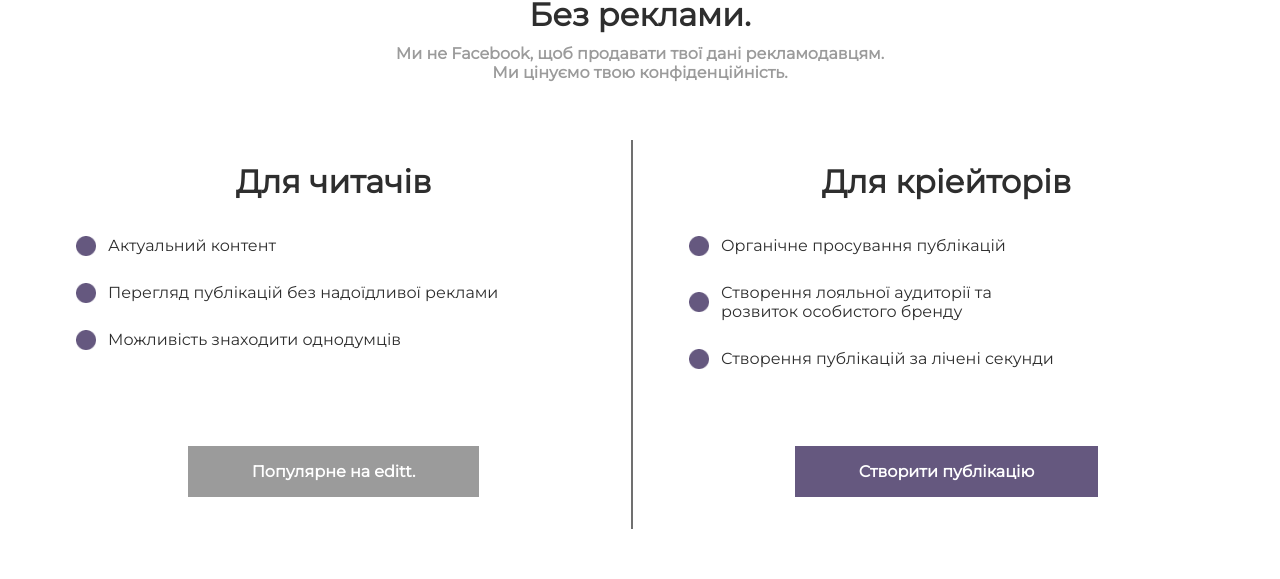
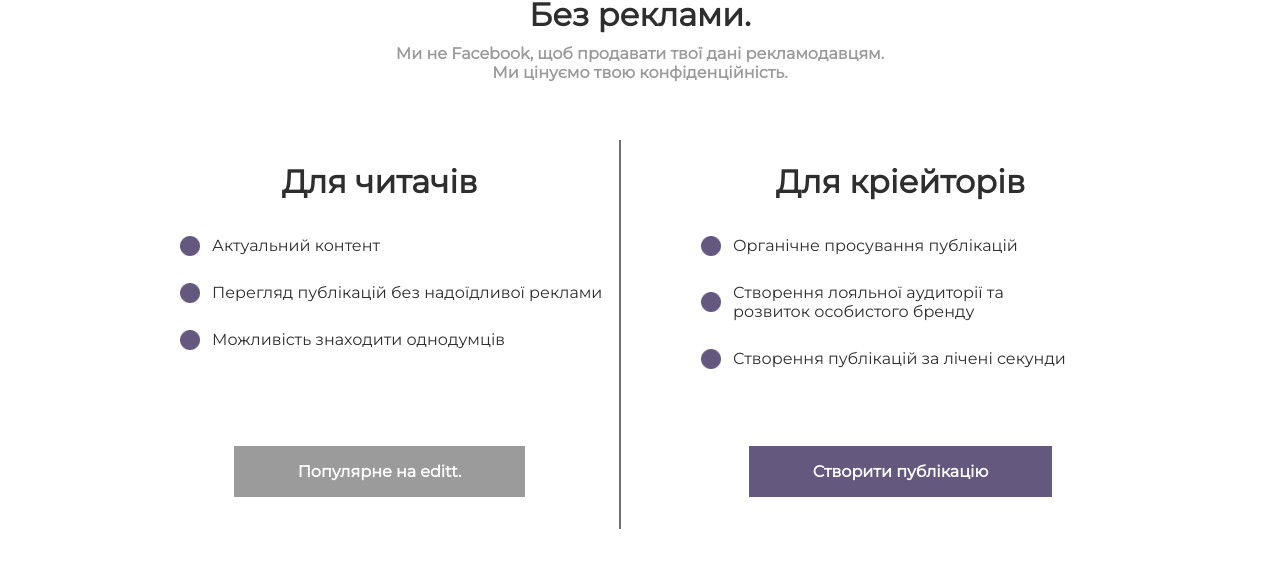
Before and after one commit to zhashkevych/editt-client, a Vue app: page / in a window 1280 px wide. Shown: the part 493-1072 px from the top of the page. Built offline with nearby package versions, Linux system fonts and the light colour scheme; no server answers.

Commit message:
add wrapper max-width for desktop, spacing in publications row

```diff
--- a/src/components/PublicationsRow.vue
+++ b/src/components/PublicationsRow.vue
@@ -46,8 +46,20 @@
     }
 
     .column {
-        margin: 0 0.5rem;
+        margin: 0 40px 0 0;
         flex: 1 1 0px;
+
+        &:last-child {
+            margin-right: 0;
+        }
+
+        @include tablet {
+            margin-right: 20px;
+        }
+
+        @include mobile {
+            margin: 0;
+        }
     }
 
     .see-more {
--- a/src/components/Wrapper.vue
+++ b/src/components/Wrapper.vue
@@ -10,10 +10,14 @@
   }
 </script>
 
-<style scoped>
+<style lang="scss" scoped>
   .wrapper {
     max-width: 1400px;
     padding: 0 20px;
     margin: 0 auto;
+
+    @include desktop {
+      max-width: 1000px;
+    }
   }
 </style>
```
